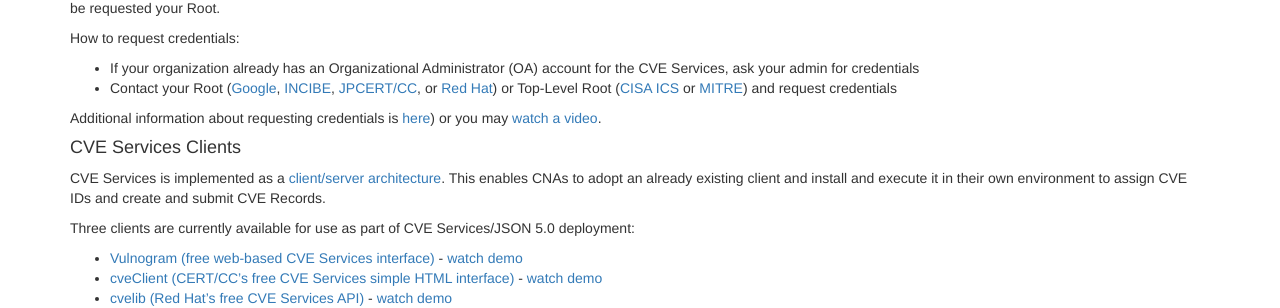
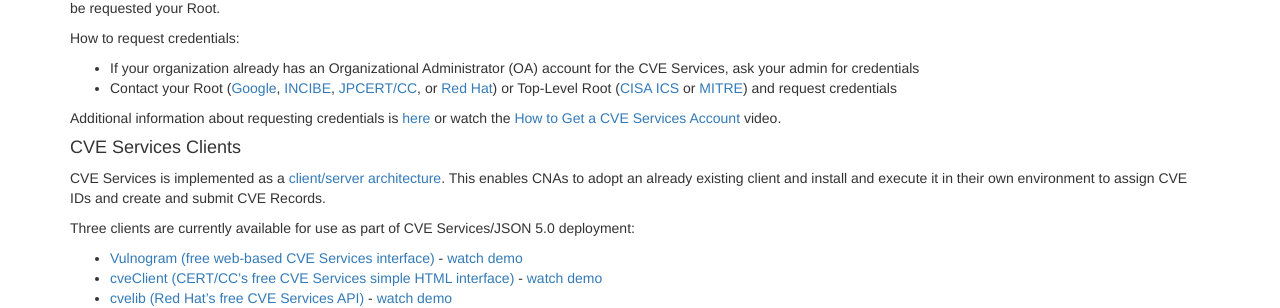
Before and after one commit to CVEProject/cveproject.github.io, a Jekyll site: the page built from automation-cve-services.md, in a window 1280 px wide. Shown: the part 654-962 px from the top of the page. Built offline with Jekyll 4.4.1, drawn with Linux system fonts in a browser that asks for light colours; nearby versions of some CDN libraries.

Commit message:
Update automation-cve-services.md

```diff
--- a/automation-cve-services.md
+++ b/automation-cve-services.md
@@ -34,7 +34,7 @@ How to request credentials:
 * If your organization already has an Organizational Administrator (OA) account for the CVE Services, ask your admin for credentials
 * Contact your Root ([Google](https://www.cve.org/PartnerInformation/ListofPartners/partner/Google), [INCIBE](https://www.cve.org/PartnerInformation/ListofPartners/partner/INCIBE), [JPCERT/CC](https://www.cve.org/PartnerInformation/ListofPartners/partner/jpcert), or [Red Hat](https://www.cve.org/PartnerInformation/ListofPartners/partner/redhat)) or Top-Level Root ([CISA ICS](https://www.cve.org/PartnerInformation/ListofPartners/partner/icscert) or [MITRE](https://www.cve.org/PartnerInformation/ListofPartners/partner/mitre)) and request credentials
 
-Additional information about requesting credentials is [here](https://cveproject.github.io/automation-cve-services-getting-started#cna-management-of-cve-services-accounts)) or you may [watch a video](https://youtu.be/KSNvidMTKNA).
+Additional information about requesting credentials is [here](https://cveproject.github.io/automation-cve-services-getting-started#cna-management-of-cve-services-accounts) or  watch the [How to Get a CVE Services Account](https://youtu.be/KSNvidMTKNA) video.
 
 #### CVE Services Clients
 
```
